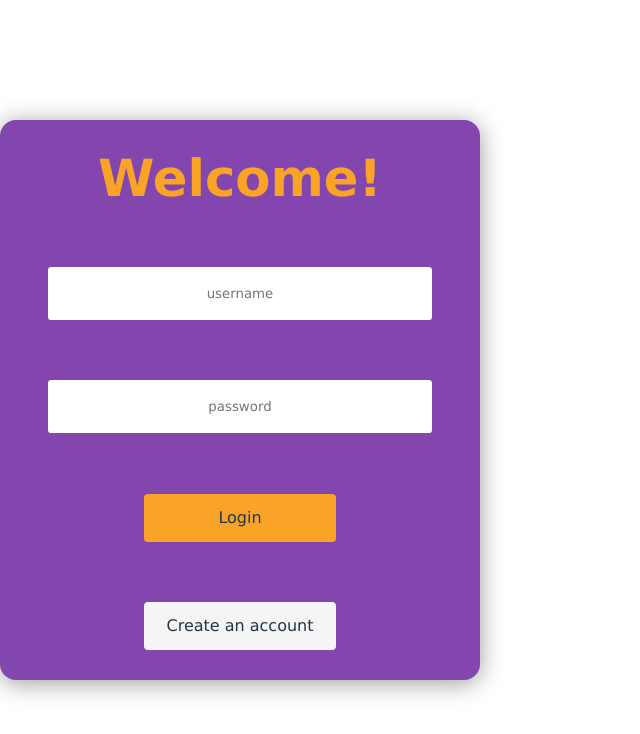
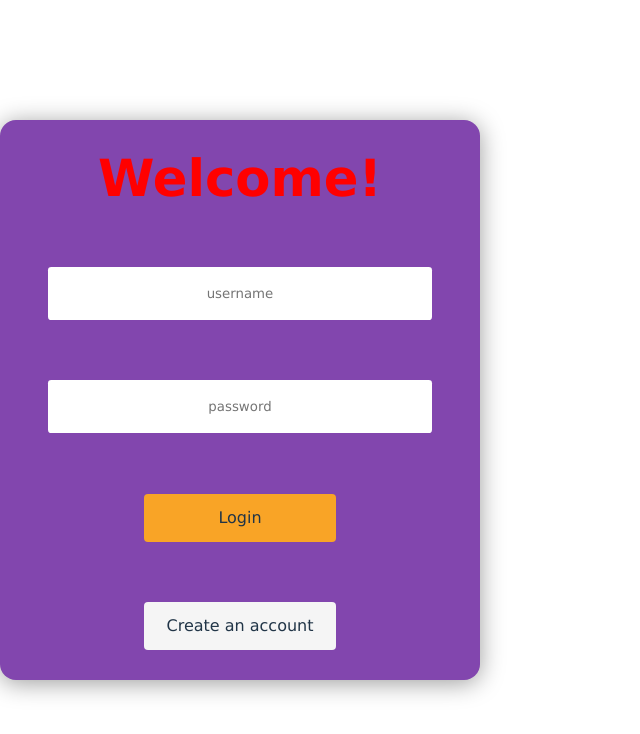
Before and after one commit to SheCodesAus/select_stars_group_2023_frontend, a React (Vite) app in the folder selectstars/: page / in a window 1280 px wide. Shown: the top 734 px of the page, without its empty margins (0-640 px from the left). Built offline with nearby package versions, Linux system fonts and the light colour scheme.

Commit message:
Changetored
testing

```diff
--- a/selectstars/src/components/loginform.css
+++ b/selectstars/src/components/loginform.css
@@ -5,7 +5,8 @@
 }
 
 h1 {
-    color: #F9A426;
+    color: red;
+
 }
 
 .page {
```
